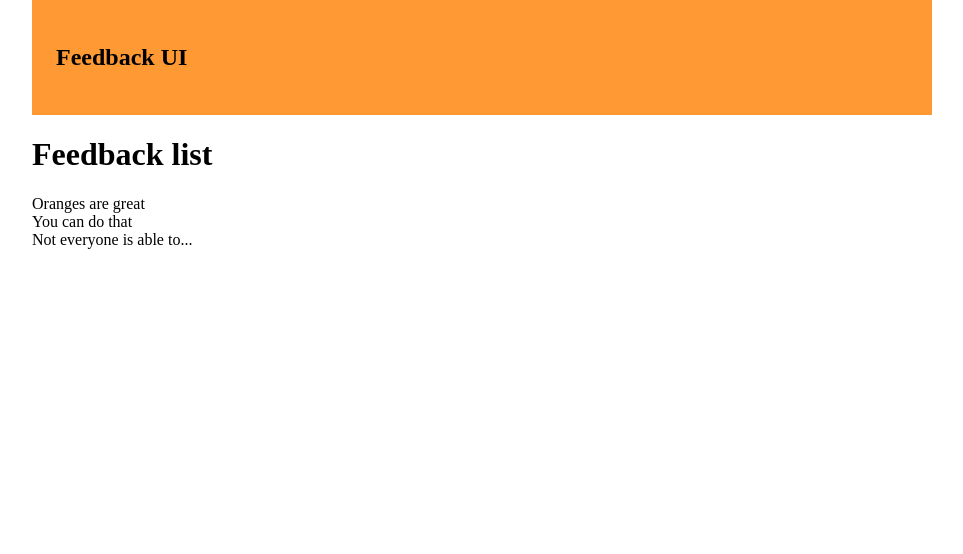
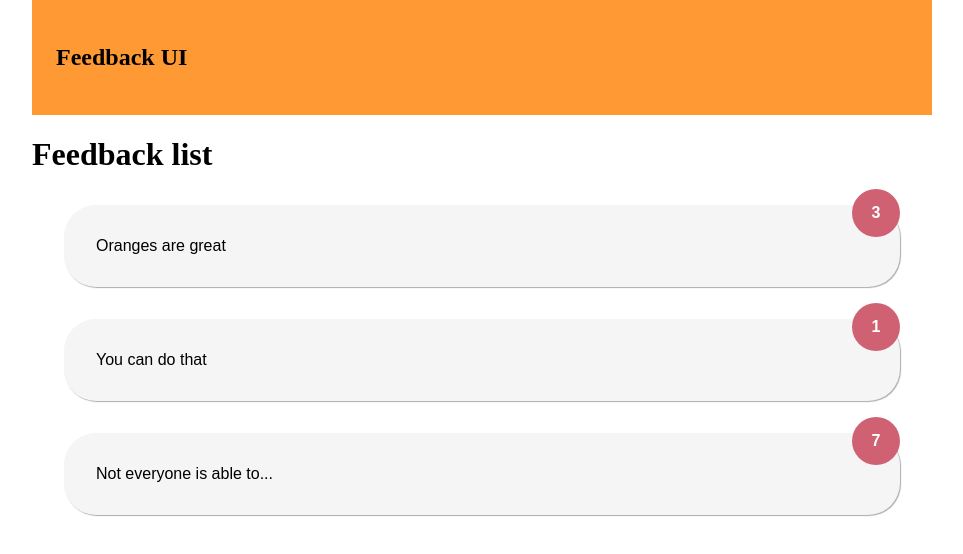
Before and after one commit to marcelox/feedback-app, a React (Create React App) app: page / in a window 1280 px wide. Shown: the top 554 px of the page, without its empty margins (158-1121 px from the left). Built offline with nearby package versions, Linux system fonts and the light colour scheme.

Commit message:
Use FeedbackItem

```diff
--- a/src/components/FeedbackItem.jsx
+++ b/src/components/FeedbackItem.jsx
@@ -1,17 +1,12 @@
-import {useState} from 'react';
-
-function FeedbackItem() {
-
-  const [rating, setRating] = useState(5);
-  const [text, setText] = useState('This is an item');
+function FeedbackItem({rate, description}) {
 
   return (
     <div className="card">
       <div className="number-display">
-        {rating}
+        {rate}
       </div>
       <div className="text-display">
-        {text}
+        {description}
       </div>
     </div>
   )
--- a/src/components/FeedbackList.jsx
+++ b/src/components/FeedbackList.jsx
@@ -1,11 +1,10 @@
+import FeedbackItem from "./FeedbackItem";
 function FeedbackList({feedback}) {
-  console.log(feedback);
-  if (!feedback || feedback.length === 0) return;
 
   return (
     <div className="feedback-list">
       {feedback.map((item) => (
-        <div key={item.id}>{item.text}</div>
+        <FeedbackItem key={item.id} rate={item.rating} description={item.text} />
       ))
       }
     </div>
```
